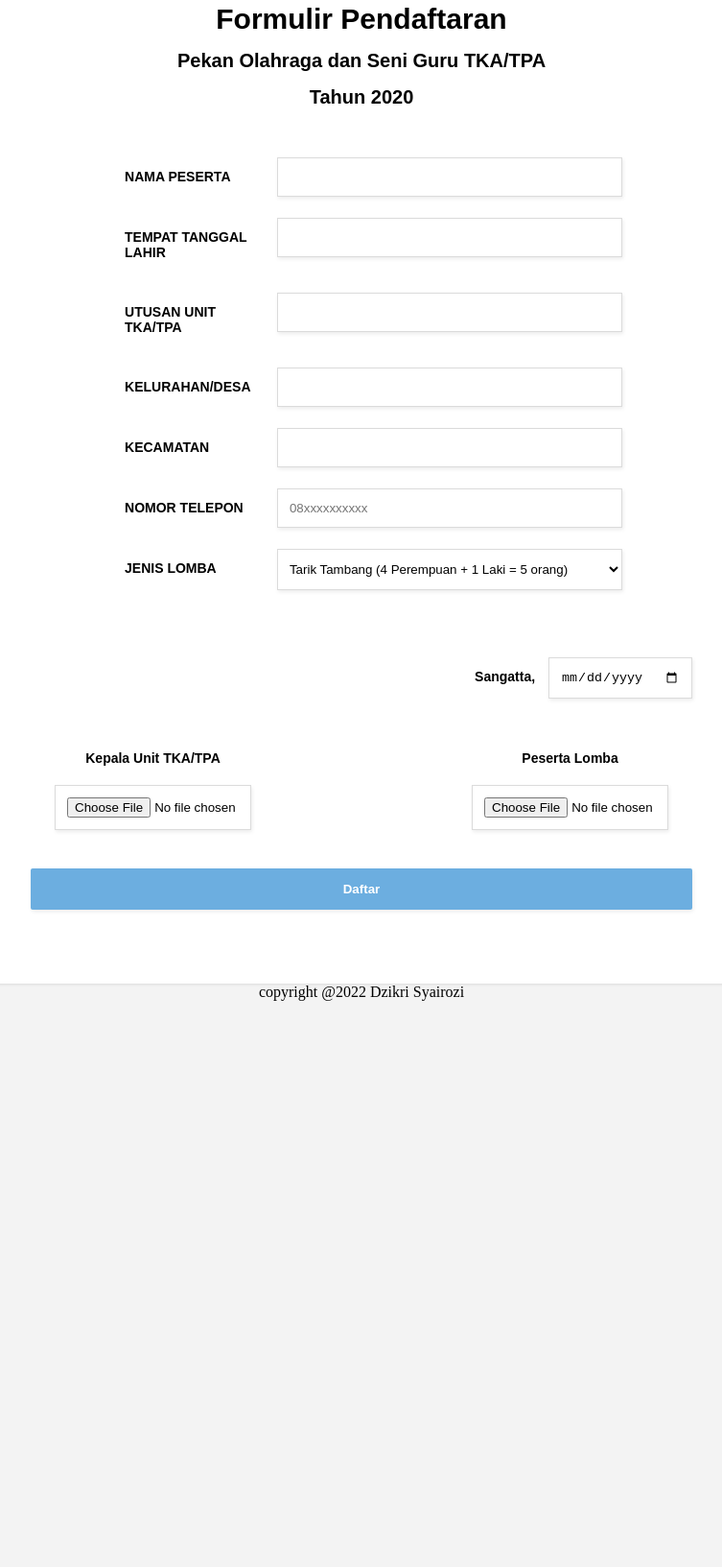
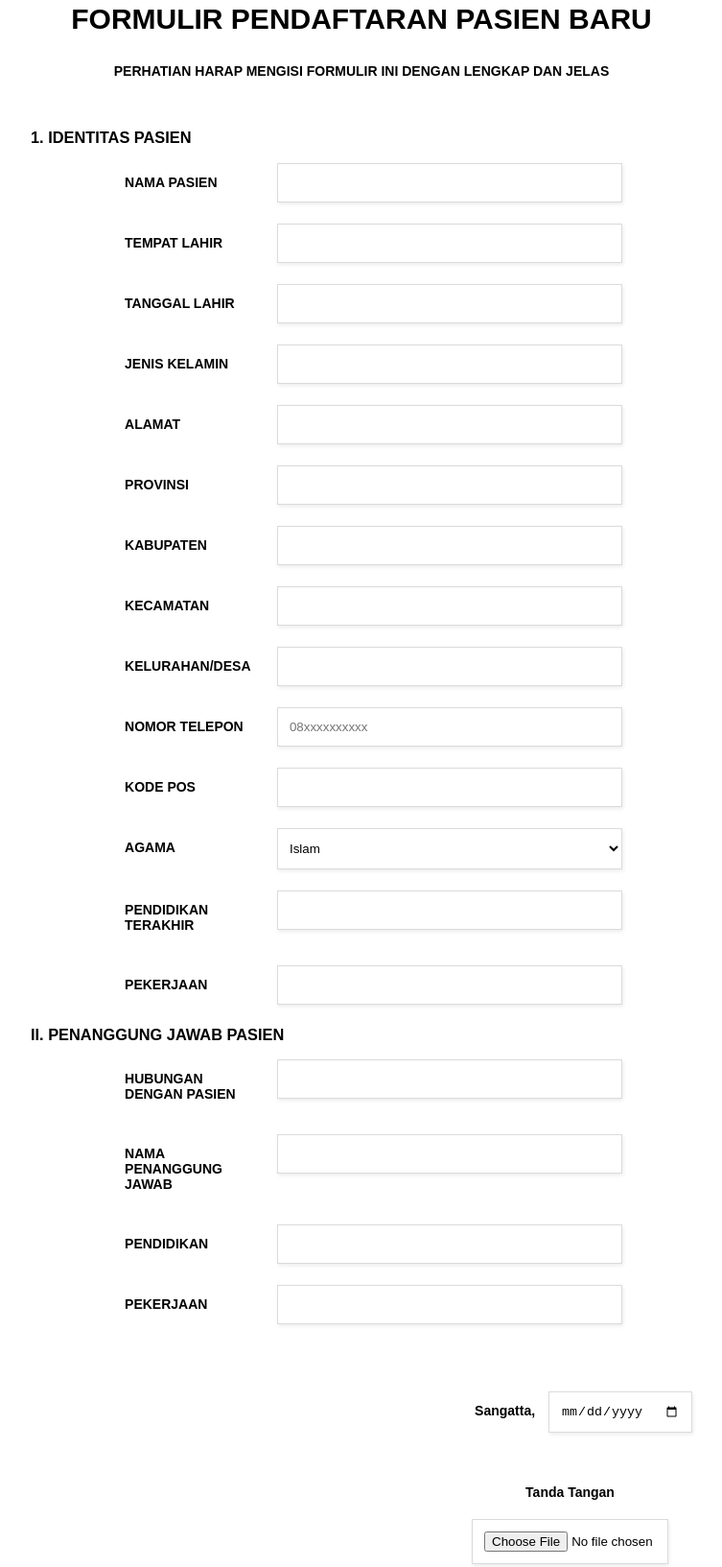
Before and after one commit to dikiogres/pweb-formulir-pendaftaran, a plain HTML site: page index.html in a window 1280 px wide. Shown: the part 60-1693 px from the top of the page at 96% size, without its empty margins (263-1016 px from the left). Before the commit the page ends 1111 px from the top, so only its background shows below. Drawn offline with Linux system fonts and the light colour scheme.

Commit message:
refactor form

```diff
--- a/index.html
+++ b/index.html
@@ -12,36 +12,56 @@
     <div class="main-content">
         <form class="form-basic" id="form" onsubmit="onSubmit()">
             <div class="form-title-row">
-                <h1>Formulir Pendaftaran</h1>
-                <h2>Pekan Olahraga dan Seni Guru TKA/TPA</h2>
-                <h2>Tahun 2020</h2>
+                <h1>FORMULIR PENDAFTARAN PASIEN BARU</h1>
+                <P>PERHATIAN HARAP MENGISI FORMULIR INI DENGAN LENGKAP DAN JELAS</P>
             </div>
 
             </br>
-
+            <section>
+            <h3 style="text-align: start;">1. IDENTITAS PASIEN</h3>
             <div class="form-row">
                 <label style="margin: auto;">
-                <span>NAMA PESERTA</span>
+                <span>NAMA PASIEN</span>
                 <input type="text" name="name" id="nama" required>
                 </label>
             </div>
 
             <div class="form-row">
                 <label>
-                <span>TEMPAT TANGGAL LAHIR</span>
+                <span>TEMPAT LAHIR</span>
                 <input type="text" name="ttl" id="ttl" required>
                 </label>
             </div>
             <div class="form-row">
                 <label>
-                <span>UTUSAN UNIT TKA/TPA</span>
+                <span>TANGGAL LAHIR</span>
+                <input type="text" name="ttl" id="ttl" required>
+                </label>
+            </div>
+            <div class="form-row">
+            <label>
+                <span>JENIS KELAMIN</span>
                 <input type="text" name="unit" required>
             </label>
             </div>
             <div class="form-row">
                 <label>
-                <span>KELURAHAN/DESA</span>
-                <input type="text" name="desa" id="desa" required>
+                <span>ALAMAT</span>
+                <input type="text" name="kecamatan" id="kecamatan" required>
+                </label>
+            </div>
+
+            <div class="form-row">
+                <label>
+                <span>PROVINSI</span>
+                <input type="text" name="kecamatan" id="kecamatan" required>
+                </label>
+            </div>
+
+            <div class="form-row">
+                <label>
+                <span>KABUPATEN</span>
+                <input type="text" name="kecamatan" id="kecamatan" required>
                 </label>
             </div>
 
@@ -49,6 +69,12 @@
                 <label>
                 <span>KECAMATAN</span>
                 <input type="text" name="kecamatan" id="kecamatan" required>
+                </label>
+            </div>
+            <div class="form-row">
+                <label>
+                <span>KELURAHAN/DESA</span>
+                <input type="text" name="desa" id="desa" required>
                 </label>
             </div>
 
@@ -65,8 +91,15 @@
             </div>
 
             <div class="form-row">
+                <label>
+                <span>KODE POS</span>
+                <input type="text" name="desa" id="desa" required>
+                </label>
+            </div>
+
+            <div class="form-row">
                 <label for="jenis-lomba">
-                <span>JENIS LOMBA</span>
+                <span>AGAMA</span>
                 <select
                 name="jenis-lomba"
                 id="jenis-lomba"
@@ -75,6 +108,50 @@
               </select>
                 </label>
             </div>
+
+            <div class="form-row">
+                <label>
+                <span>PENDIDIKAN TERAKHIR</span>
+                <input type="text" name="desa" id="desa" required>
+                </label>
+            </div>
+
+            <div class="form-row">
+                <label>
+                <span>PEKERJAAN</span>
+                <input type="text" name="desa" id="desa" required>
+                </label>
+            </div>
+        </section>
+
+        <section>
+            <h3 style="text-align: start;">II. PENANGGUNG JAWAB PASIEN</h3>
+            <div class="form-row">
+                <label>
+                <span>HUBUNGAN DENGAN PASIEN</span>
+                <input type="text" name="desa" id="desa" required>
+                </label>
+            </div>
+            <div class="form-row">
+                <label>
+                <span>NAMA PENANGGUNG JAWAB</span>
+                <input type="text" name="desa" id="desa" required>
+                </label>
+            </div>
+            <div class="form-row">
+                <label>
+                <span>PENDIDIKAN</span>
+                <input type="text" name="desa" id="desa" required>
+                </label>
+            </div>
+            <div class="form-row">
+                <label>
+                <span>PEKERJAAN</span>
+                <input type="text" name="desa" id="desa" required>
+                </label>
+            </div>
+
+        </section>
 
         </br>
         </br>
@@ -89,16 +166,16 @@
 
         </br>
         </br>
+
             <div class="row" style="column-gap: 180px;">
                 <div class="column">
                     <div class="row" style="display: block;">
-                        <label for="myfile" style="display: block;">Kepala Unit TKA/TPA</label>
-                        <input type="file" id="myfile" name="myfile" style="width: 205px; margin-top: 20px;">
+
                     </div>
                 </div>
                 <div class="column" style="margin-right: auto; position: relative;">
                     <div class="row" style="display: block;">
-                        <label for="myfile" style="display: block;">Peserta Lomba</label>
+                        <label for="myfile" style="display: block;">Tanda Tangan</label>
                         <input type="file" id="myfile" name="myfile" style="width: 205px; margin-top: 20px;">
                     </div>
                 </div>
--- a/script.js
+++ b/script.js
@@ -6,11 +6,11 @@ const telp = document.getElementById('telp');
 const jenisLombaSelect = document.getElementById("jenis-lomba");
 
 const jenisLombaSelection = [
-    { value: 1, text: "Tarik Tambang (4 Perempuan + 1 Laki = 5 orang)" },
-    { value: 2, text: "Lari Estafet (4 Perempuan)" },
-    { value: 3, text: "Gobak Sodor (4 Perempuan)" },
-    { value: 4, text: "Tartil (1 orang perempuan TKA/TPA)" },
-    { value: 5, text: "Ceramah (1 orang perempuan TKA/TPA)" },
+    { value: 1, text: "Islam" },
+    { value: 2, text: "Kristen" },
+    { value: 3, text: "Hindu" },
+    { value: 4, text: "Budha" },
+    { value: 5, text: "Konghucu" },
   ];
 
 function letters (name) {
```
Lines whose indentation alone changed are shown as unchanged.
